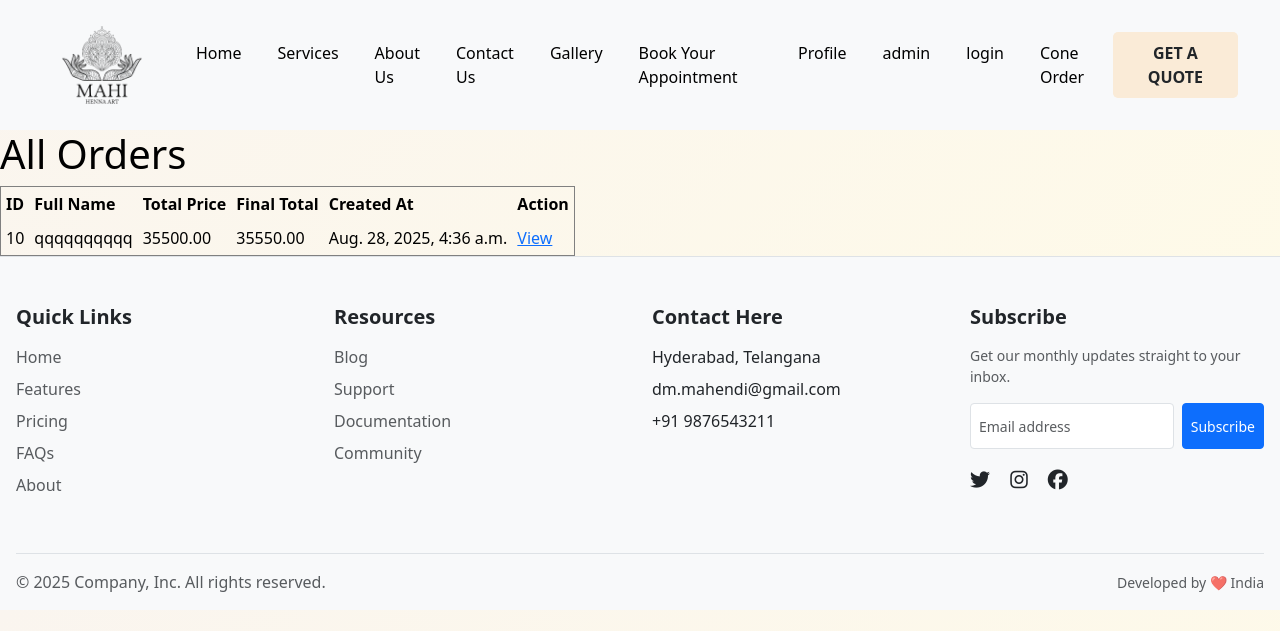
After one commit to hey-akhil/collab_project, a Django app: page /orders/ in a window 1280 px wide. The commit adds this page. Shown: the top 631 px of the page. Run offline with Django 5.2, Linux system fonts and the light colour scheme; data comes from the database, SQL or seed files in the repository; both versions use the stored data as it was after the commit; some libraries are stand-ins or nearby versions.

Commit message:
admin manage order

```diff
--- a/ClientApp/templates/app/admin/admin.html
+++ b/ClientApp/templates/app/admin/admin.html
@@ -81,7 +81,7 @@
         <a href="{% url 'Appointment_booking_list' %}" class="{% if request.path == '/appointments/' %}active{% endif %}">
           <i class="fas fa-calendar-check"></i> Appointment
         </a>
-        <a href="#" class="{% if request.path == '/orders/' %}active{% endif %}">
+        <a href="{% url 'order_list' %}" class="{% if request.path == '/orders/' %}active{% endif %}">
           <i class="fas fa-receipt"></i> Orders
         </a>
         <a href="#" class="{% if request.path == '/products/' %}active{% endif %}">
--- /dev/null
+++ b/ClientApp/templates/app/admin/order_list.html
@@ -0,0 +1,40 @@
+{% extends 'static_pages/base.html' %}
+{% load static %}
+{% block start %}
+<style>
+    body{
+        color: black;
+    }
+</style>
+<h1>All Orders</h1>
+    <table border="1" cellpadding="5">
+        <thead>
+            <tr>
+                <th>ID</th>
+                <th>Full Name</th>
+                <th>Total Price</th>
+                <th>Final Total</th>
+                <th>Created At</th>
+                <th>Action</th>
+            </tr>
+        </thead>
+        <tbody>
+        {% for order in orders %}
+            <tr>
+                <td>{{ order.id }}</td>
+                <td>{{ order.fullname }}</td>
+                <td>{{ order.total_price }}</td>
+                <td>{{ order.final_total }}</td>
+                <td>{{ order.created_at }}</td>
+                <td>
+                    <a href="{% url 'order_detail' order.id %}">View</a>
+                </td>
+            </tr>
+        {% empty %}
+            <tr>
+                <td colspan="6">No orders found.</td>
+            </tr>
+        {% endfor %}
+        </tbody>
+    </table>
+{% endblock %}
--- a/ClientApp/templates/static_pages/navbar.html
+++ b/ClientApp/templates/static_pages/navbar.html
@@ -5,12 +5,10 @@
     <a class="navbar-brand fw-bold" href="{% url 'home' %}">
       <img src="{% static 'img/logo.png' %}" alt="Logo" width="120" />
     </a>
-
     <button class="navbar-toggler" type="button" data-bs-toggle="collapse" data-bs-target="#navbarNav"
             aria-controls="navbarNav" aria-expanded="false" aria-label="Toggle navigation">
       <span class="navbar-toggler-icon"></span>
     </button>
-
     <div class="collapse navbar-collapse justify-content-center" id="navbarNav">
       <ul class="navbar-nav mb-2 mb-lg-0">
         <li class="nav-item">
@@ -31,24 +29,13 @@
         <li class="nav-item" >
           <a class="nav-link" href="{% url 'admin' %}" >admin</a>
         </li>
-<<<<<<< HEAD
           <li class="nav-item" >
           <a class="nav-link" href="{% url 'login' %}" >login</a>
         <li class="nav-item" >
           <a class="nav-link" href="{% url 'order' %}" >Cone Order</a>
-=======
-
-          <li class="nav-item" >
-          <a class="nav-link" href="{% url 'login' %}" >login</a>
-
-        <li class="nav-item" >
-          <a class="nav-link" href="{% url 'order' %}" >Cone Order</a>
-
->>>>>>> 155cac4e1f536814e0b989008ccdaea604b7c038
         </li>
       </ul>
     </div>
-
     <button class="btn btn-quote" style="background-color: antiquewhite;">GET A QUOTE</button>
   </div>
 </nav>
--- a/ClientApp/urls.py
+++ b/ClientApp/urls.py
@@ -14,8 +14,10 @@ urlpatterns = [
     path('login/', views.login_user, name='login'),
     path('logout/', views.logout_user, name='logout'),
     path("order/", views.cone_order, name="order"),
-path("place-order/", views.place_order, name="place_order"),
+    path("place-order/", views.place_order, name="place_order"),
     path("my-profile/", views.profile, name="profile"),
     path('dashboard/', views.admin_dashboard, name='admin_dashboard'),
+    path('orders/', views.order_list, name='order_list'),
+    path('orders/<int:order_id>/', views.order_detail, name='order_detail'),
 
 ]
--- a/ClientApp/views.py
+++ b/ClientApp/views.py
@@ -10,6 +10,7 @@ from django.contrib.auth import authenticate, login, logout
 from django.contrib import messages
 from django.contrib.auth.models import User
 from decimal import Decimal
+from django.shortcuts import render, get_object_or_404
 
 def home(request):
     return render(request, 'app/home.html')
@@ -161,3 +162,13 @@ def get_price_for_color(color):
         "Reddish Maroon": Decimal(150),
     }
     return prices.get(color, Decimal(0))
+
+# View to show all orders
+def order_list(request):
+    orders = Order.objects.all().order_by('-created_at')
+    return render(request, 'app/admin/order_list.html', {'orders': orders})
+
+# View to show single order details
+def order_detail(request, order_id):
+    order = get_object_or_404(Order, id=order_id)
+    return render(request, 'app/admin/order_detail.html', {'order': order})
```
Also changed, not shown: ClientApp/templates/app/admin/order_detail.html (added, +19 -0 lines), db.sqlite3.
